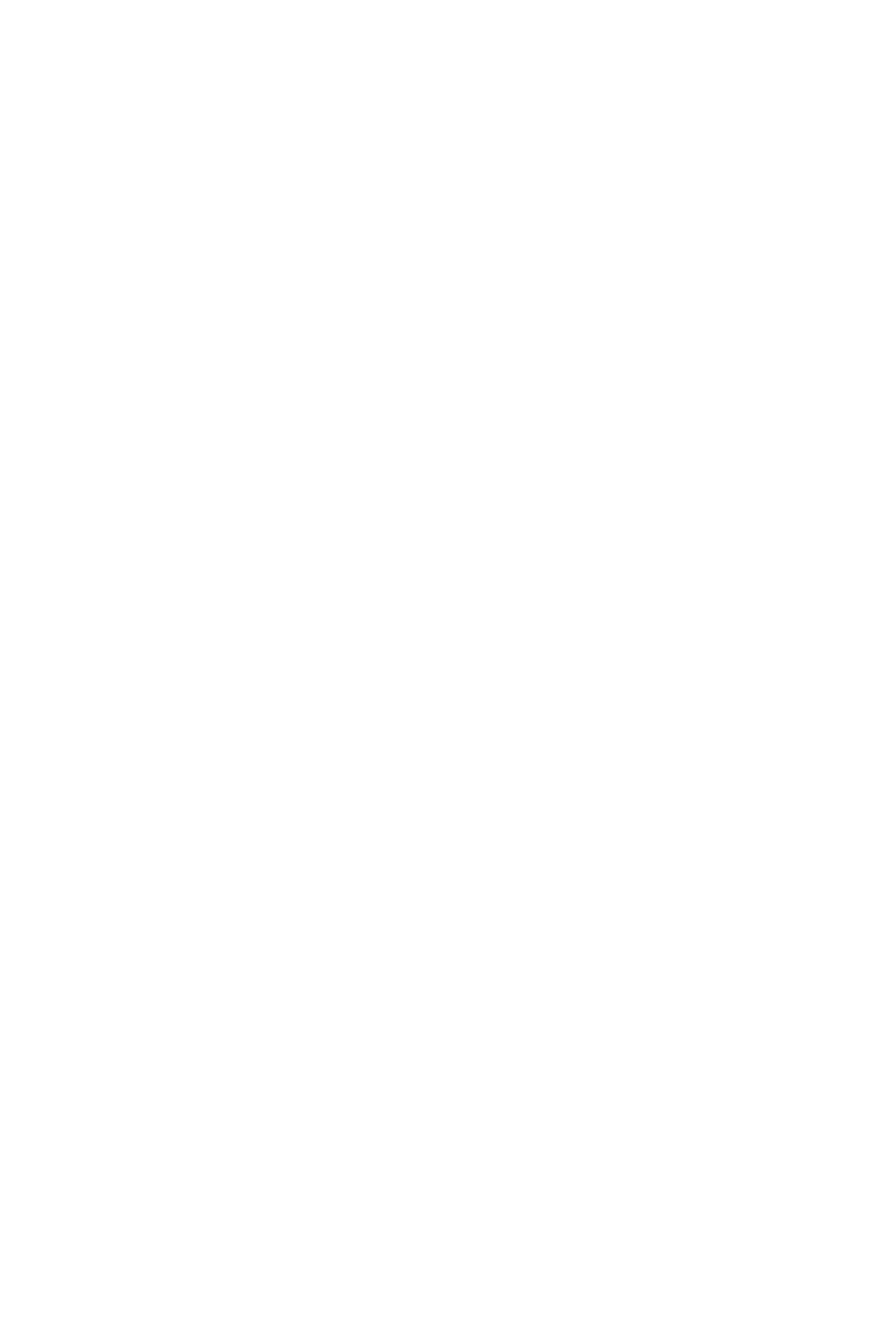
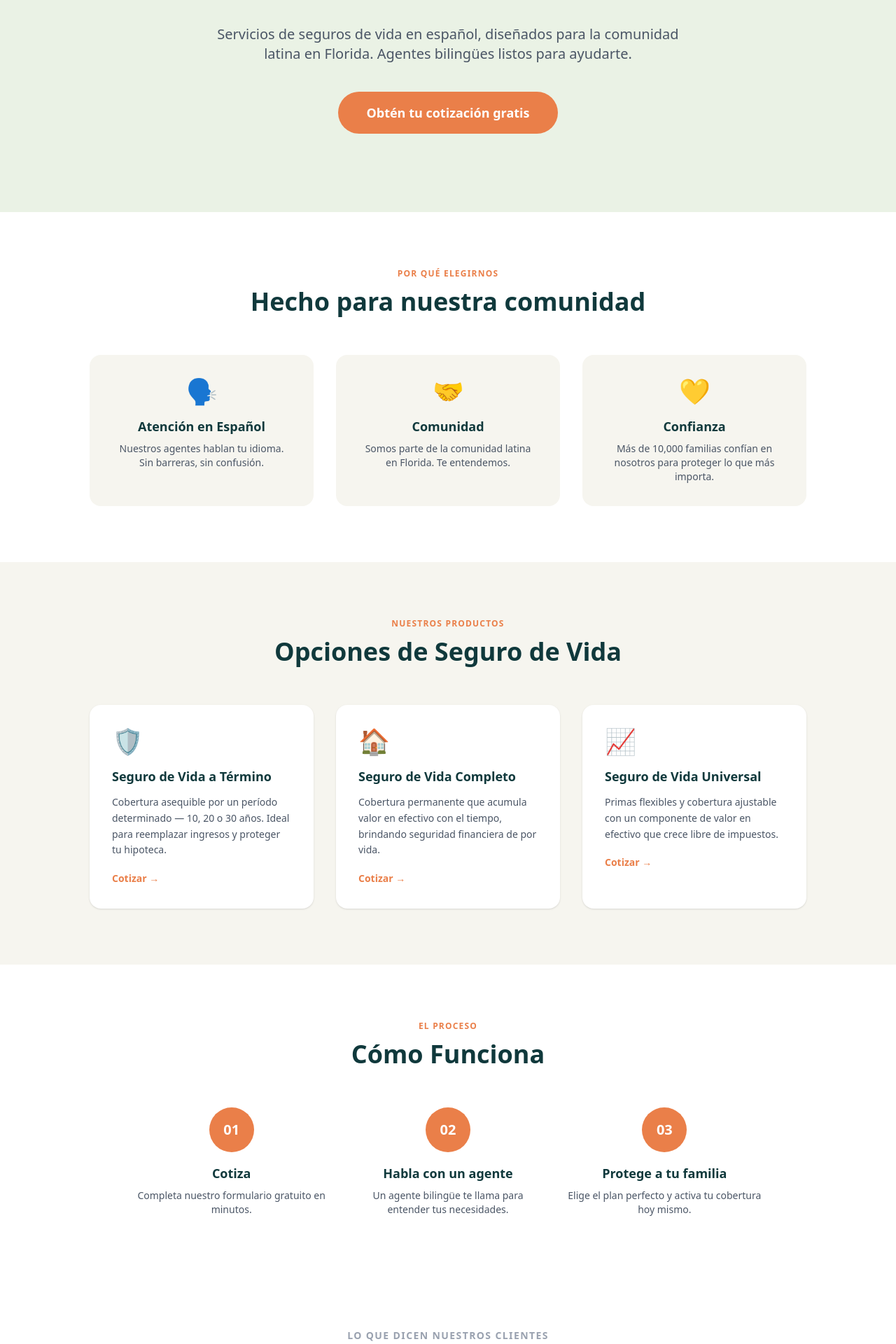
Before and after one commit to bryatomixx/NBG, a Next.js app: page /latino in a window 1280 px wide. Shown: the part 440-2360 px from the top of the page at 70% size. Before the commit the page ends 800 px from the top, so only its background shows below. Built offline with nearby package versions, Linux system fonts and the light colour scheme; a web font is replaced by a local one.

Commit message:
feat: build NBG Latino page in Spanish with JSON-LD and hreflang

```diff
--- a/app/(es)/latino/page.tsx
+++ b/app/(es)/latino/page.tsx
@@ -1,3 +1,184 @@
+import type { Metadata } from 'next'
+import Link from 'next/link'
+import CTABanner from '@/components/ui/CTABanner'
+import TestimonialSlider from '@/components/home/TestimonialSlider'
+import AnimatedSection from '@/components/ui/AnimatedSection'
+import JsonLd from '@/components/seo/JsonLd'
+
+export const metadata: Metadata = {
+  title: 'Seguros de Vida en Español | NBG Latino — Doral, Florida',
+  description: 'Protege a tu familia con NBG Latino. Agentes de seguros que hablan español en Doral, Florida. Cotización gratis.',
+  alternates: {
+    canonical: 'https://nbg-insurance.com/latino',
+    languages: {
+      'es': 'https://nbg-insurance.com/latino',
+      'en': 'https://nbg-insurance.com',
+    },
+  },
+  openGraph: {
+    url: 'https://nbg-insurance.com/latino',
+    title: 'Seguros de Vida en Español | NBG Latino',
+    description: 'Agentes bilingües listos para proteger a tu familia.',
+  },
+  keywords: ['seguros de vida en español', 'seguro de vida Florida', 'agente de seguros latino', 'NBG Latino', 'seguros Doral FL'],
+}
+
+const schema = {
+  '@context': 'https://schema.org',
+  '@type': 'InsuranceAgency',
+  name: 'NBG Latino — National Brokers Group',
+  inLanguage: 'es',
+  url: 'https://nbg-insurance.com/latino',
+  telephone: '+1-561-423-1793',
+  email: 'info@nbg-insurance.com',
+  address: {
+    '@type': 'PostalAddress',
+    streetAddress: '2520 NW 97th Ave Suite 120',
+    addressLocality: 'Doral',
+    addressRegion: 'FL',
+    postalCode: '33172',
+    addressCountry: 'US',
+  },
+}
+
+const products = [
+  { title: 'Seguro de Vida a Término', desc: 'Cobertura asequible por un período determinado — 10, 20 o 30 años. Ideal para reemplazar ingresos y proteger tu hipoteca.', icon: '🛡️' },
+  { title: 'Seguro de Vida Completo', desc: 'Cobertura permanente que acumula valor en efectivo con el tiempo, brindando seguridad financiera de por vida.', icon: '🏠' },
+  { title: 'Seguro de Vida Universal', desc: 'Primas flexibles y cobertura ajustable con un componente de valor en efectivo que crece libre de impuestos.', icon: '📈' },
+]
+
+const steps = [
+  { n: '01', title: 'Cotiza', desc: 'Completa nuestro formulario gratuito en minutos.' },
+  { n: '02', title: 'Habla con un agente', desc: 'Un agente bilingüe te llama para entender tus necesidades.' },
+  { n: '03', title: 'Protege a tu familia', desc: 'Elige el plan perfecto y activa tu cobertura hoy mismo.' },
+]
+
+const reasons = [
+  { icon: '🗣️', title: 'Atención en Español', desc: 'Nuestros agentes hablan tu idioma. Sin barreras, sin confusión.' },
+  { icon: '🤝', title: 'Comunidad', desc: 'Somos parte de la comunidad latina en Florida. Te entendemos.' },
+  { icon: '💛', title: 'Confianza', desc: 'Más de 10,000 familias confían en nosotros para proteger lo que más importa.' },
+]
+
 export default function LatinoPage() {
-  return <div>Latino — coming in Task 13</div>
+  return (
+    <>
+      <JsonLd data={schema} />
+
+      {/* Hero */}
+      <section className="bg-[#EAF2E5] py-28 px-6">
+        <div className="max-w-4xl mx-auto text-center">
+          <span className="inline-block text-xs uppercase tracking-widest font-semibold bg-white text-[#10393C] px-3 py-1 rounded-full mb-6">NBG Latino</span>
+          <h1 className="text-4xl md:text-5xl lg:text-6xl font-bold text-[#10393C] leading-tight mb-6">
+            Tu familia merece protección.<br />
+            <span className="text-[#EA7F49]">Nosotros hablamos tu idioma.</span>
+          </h1>
+          <p className="text-xl text-gray-600 max-w-2xl mx-auto mb-10">
+            Servicios de seguros de vida en español, diseñados para la comunidad latina en Florida. Agentes bilingües listos para ayudarte.
+          </p>
+          <Link
+            href="/quote"
+            className="inline-block bg-[#EA7F49] hover:bg-[#ED6835] text-white font-semibold px-10 py-4 rounded-full text-lg transition-colors"
+          >
+            Obtén tu cotización gratis
+          </Link>
+        </div>
+      </section>
+
+      {/* Por qué NBG Latino */}
+      <AnimatedSection>
+        <section className="bg-white py-20 px-6">
+          <div className="max-w-5xl mx-auto">
+            <div className="text-center mb-14">
+              <span className="text-xs uppercase tracking-widest font-semibold text-[#EA7F49] block mb-3">Por qué elegirnos</span>
+              <h2 className="text-3xl md:text-4xl font-bold text-[#10393C]">Hecho para nuestra comunidad</h2>
+            </div>
+            <div className="grid grid-cols-1 md:grid-cols-3 gap-8">
+              {reasons.map(r => (
+                <div key={r.title} className="text-center p-8 rounded-2xl bg-[#F6F5EF]">
+                  <span className="text-4xl block mb-4">{r.icon}</span>
+                  <h3 className="font-bold text-[#10393C] text-lg mb-2">{r.title}</h3>
+                  <p className="text-gray-600 text-sm">{r.desc}</p>
+                </div>
+              ))}
+            </div>
+          </div>
+        </section>
+      </AnimatedSection>
+
+      {/* Productos */}
+      <AnimatedSection>
+        <section className="bg-[#F6F5EF] py-20 px-6">
+          <div className="max-w-5xl mx-auto">
+            <div className="text-center mb-14">
+              <span className="text-xs uppercase tracking-widest font-semibold text-[#EA7F49] block mb-3">Nuestros Productos</span>
+              <h2 className="text-3xl md:text-4xl font-bold text-[#10393C]">Opciones de Seguro de Vida</h2>
+            </div>
+            <div className="grid grid-cols-1 md:grid-cols-3 gap-8">
+              {products.map(p => (
+                <div key={p.title} className="bg-white rounded-2xl p-8 shadow-sm hover:shadow-lg hover:-translate-y-1 transition-all">
+                  <span className="text-4xl block mb-4">{p.icon}</span>
+                  <h3 className="font-bold text-[#10393C] text-lg mb-3">{p.title}</h3>
+                  <p className="text-gray-600 text-sm leading-relaxed mb-4">{p.desc}</p>
+                  <Link href="/quote" className="text-[#EA7F49] font-semibold text-sm">Cotizar →</Link>
+                </div>
+              ))}
+            </div>
+          </div>
+        </section>
+      </AnimatedSection>
+
+      {/* Cómo funciona */}
+      <AnimatedSection>
+        <section className="bg-white py-20 px-6">
+          <div className="max-w-4xl mx-auto">
+            <div className="text-center mb-14">
+              <span className="text-xs uppercase tracking-widest font-semibold text-[#EA7F49] block mb-3">El proceso</span>
+              <h2 className="text-3xl md:text-4xl font-bold text-[#10393C]">Cómo Funciona</h2>
+            </div>
+            <div className="grid grid-cols-1 md:grid-cols-3 gap-8">
+              {steps.map(s => (
+                <div key={s.n} className="relative text-center">
+                  <div className="w-16 h-16 rounded-full bg-[#EA7F49] text-white font-bold text-xl flex items-center justify-center mx-auto mb-4">
+                    {s.n}
+                  </div>
+                  <h3 className="font-bold text-[#10393C] text-lg mb-2">{s.title}</h3>
+                  <p className="text-gray-600 text-sm">{s.desc}</p>
+                </div>
+              ))}
+            </div>
+          </div>
+        </section>
+      </AnimatedSection>
+
+      {/* Testimonios */}
+      <AnimatedSection>
+        <TestimonialSlider lang="es" />
+      </AnimatedSection>
+
+      {/* Agentes */}
+      <AnimatedSection>
+        <section className="bg-[#10393C] py-20 px-6 text-center">
+          <div className="max-w-3xl mx-auto">
+            <p className="text-5xl mb-6">🤝</p>
+            <h2 className="text-3xl font-bold text-white mb-4">Somos parte de tu comunidad</h2>
+            <p className="text-white/80 leading-relaxed mb-8">
+              Nuestros agentes bilingües entienden las necesidades únicas de las familias latinas en Florida. Estamos aquí para guiarte en cada paso del proceso, sin presión y sin letra chica.
+            </p>
+            <div className="flex flex-wrap justify-center gap-4 text-white/60 text-sm">
+              <span>📍 Doral, Florida</span>
+              <span>🗣️ Atención en español</span>
+              <span>📞 +1 (561) 423-1793</span>
+            </div>
+          </div>
+        </section>
+      </AnimatedSection>
+
+      <CTABanner
+        headline="¿Listo para proteger a tu familia?"
+        sub="Obtén una cotización gratis hoy. Sin compromiso, sin presión."
+        cta="Obtén tu cotización gratis"
+        href="/quote"
+      />
+    </>
+  )
 }
```
